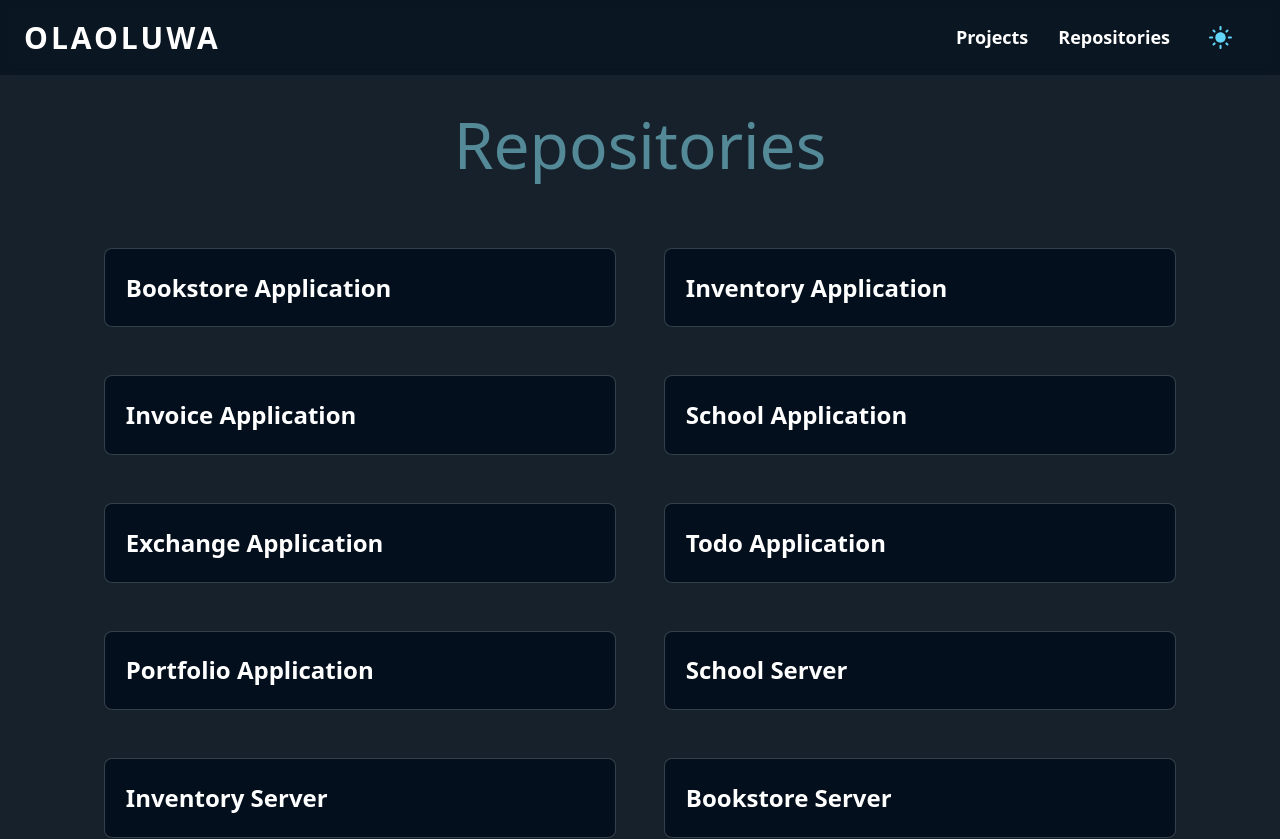
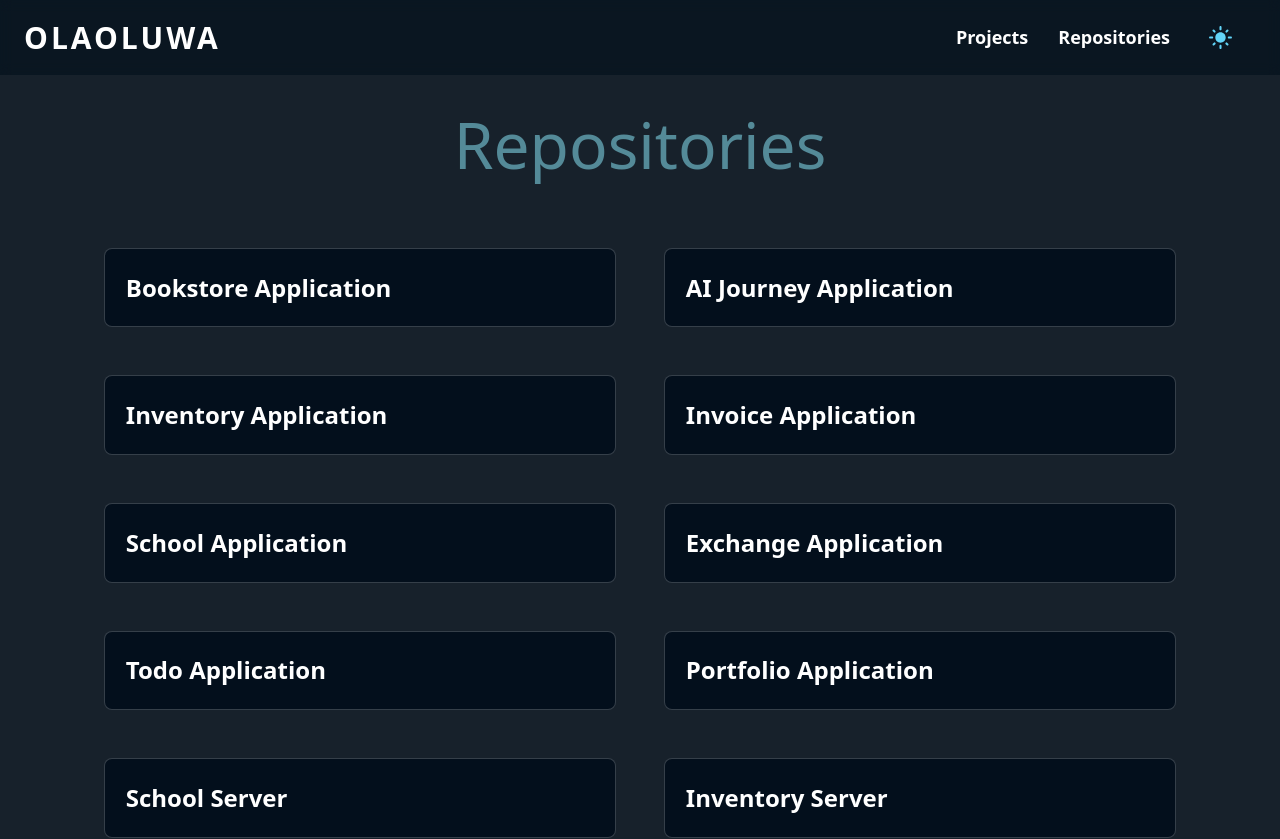
Before and after one commit to arowoloalao4/portfolio, a React (Create React App) app: page /repos in a window 1280 px wide. Shown: the top 839 px of the page. Built offline with nearby package versions, Linux system fonts and the light colour scheme.

Commit message:
journey ai

```diff
--- a/src/repo.js
+++ b/src/repo.js
@@ -15,6 +15,11 @@ const RepoPage = ({ }) => {
         {
             title: 'Bookstore Application',
             link: 'https://github.com/Ollah16/bookstore.git'
+        },
+
+        {
+            title: 'AI Journey Application',
+            link: 'https://github.com/Ollah16/tripbuddy.git'
         },
         {
             title: 'Inventory Application',
```
